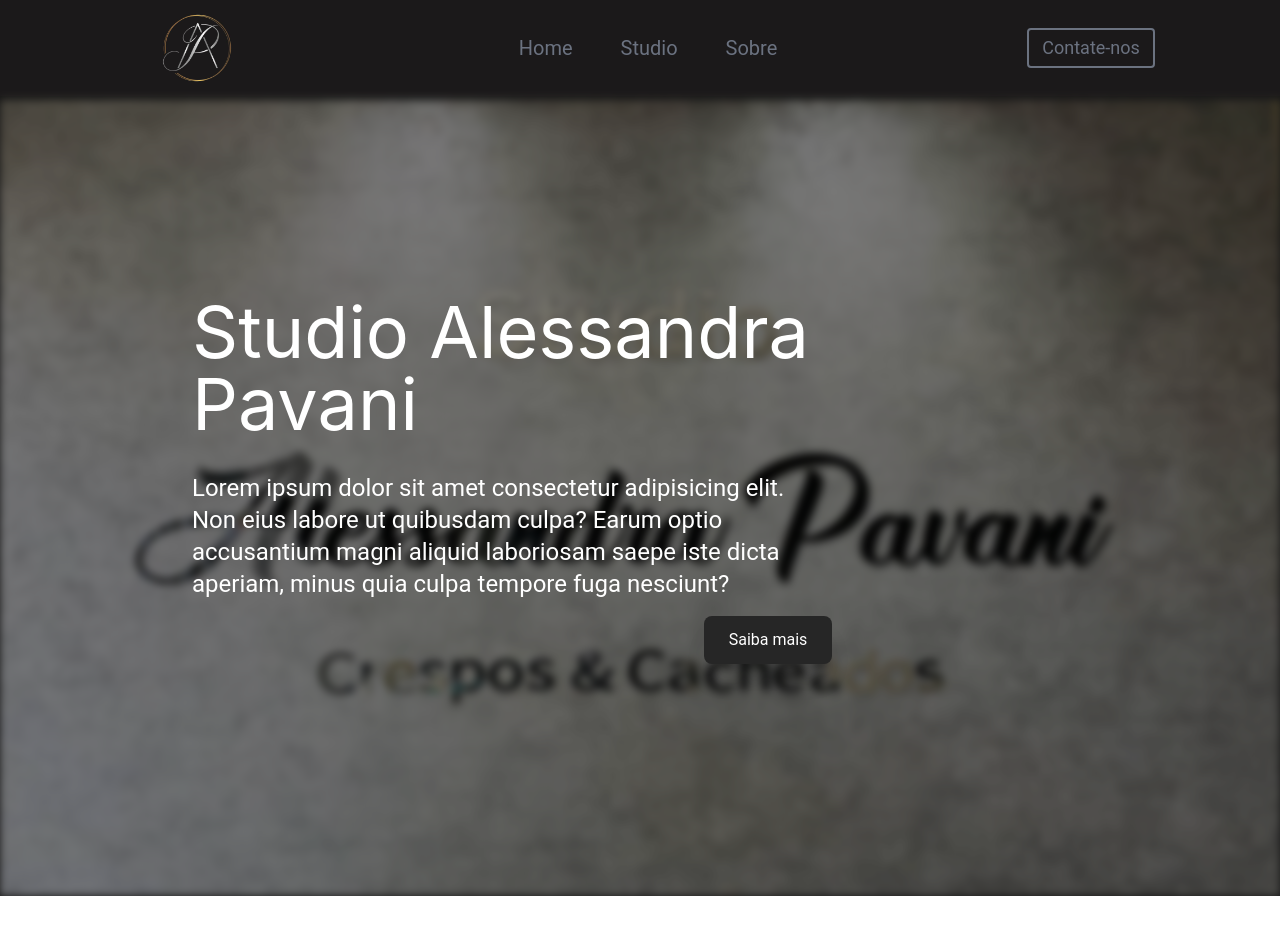
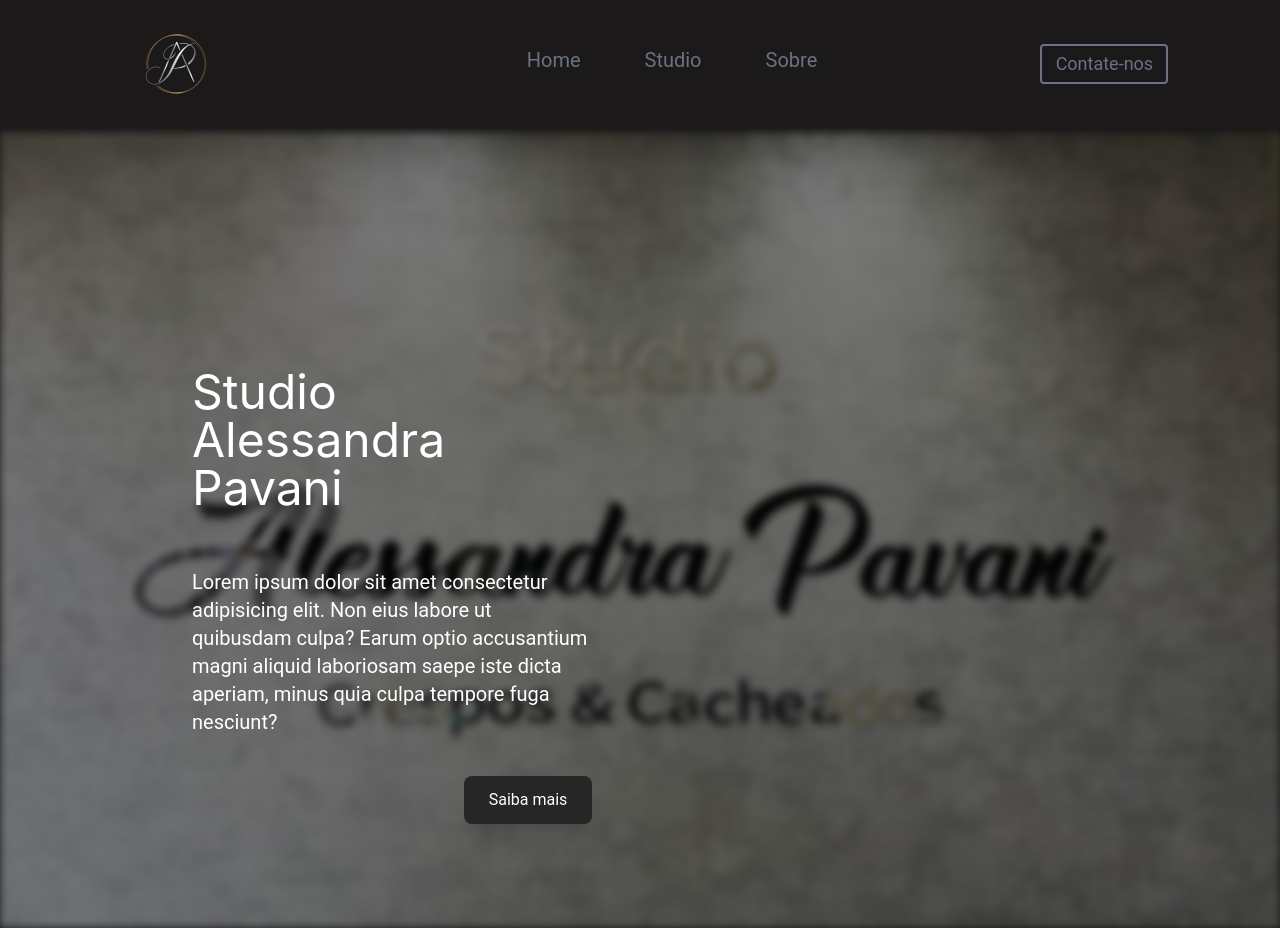
Before and after one commit to PavaniTiago/alessadraPavani, a React (Vite) app: page / in a window 1280 px wide. Before the commit the page ends 896 px from the top, so only its background shows below. Built offline with nearby package versions, Linux system fonts and the light colour scheme.

Commit message:
add nav bar

```diff
--- a/src/App.jsx
+++ b/src/App.jsx
@@ -6,11 +6,13 @@ import { Rotas } from '../src/Rotas'
 function App() {
   return (
     <BrowserRouter>
-      <div className='w-[100%] h-[100%] overflow-x-hidden scroll-smooth'>
-        <div>
-          <Nav />
-        </div>
-        <Rotas />
+      <div className='w-[100%] h-[100%] flex flex-col-reverse  overflow-y-hidden overflow-x-hidden scroll-smooth '>
+          <Rotas/>
+          <div>
+            <Nav />
+          </div>
+
+
       </div>
     </BrowserRouter>
   )
--- a/src/components/Header.jsx
+++ b/src/components/Header.jsx
@@ -12,11 +12,11 @@ export const Header = () => {
   }, [])
 
   return (
-    <header  className='flex w-screen h-screen bg-neutral-900 relative font-roboto'>
-            <img className='w-full brightness-50 blur-sm mt-1' src="/src/assets/bgImg.jpg" />
-            <div data-aos="fade-left" className='text-white absolute flex flex-col items-center h-[28rem] 3xl:h-[34rem] 3xl:w-[50rem] w-[40rem] justify-center ml-48 mt-[10rem]'>
-              <h2 className='text-7xl mb-8 font-inter 3xl:text-8xl'>Studio Alessandra Pavani</h2>
-              <p className='text-2xl'>Lorem ipsum dolor sit amet consectetur adipisicing elit. Non eius labore ut
+    <header className='flex w-screen h-screen bg-neutral-900 font-roboto justify-center md:justify-start' >
+            <img className='w-full brightness-50 blur-sm mt-1 ' src="/src/assets/bgImg.jpg" />
+            <div data-aos="fade-left" className='text-white absolute flex flex-col xsm:h-fit md:gap-6  xsm:w-[25rem] h-[28rem] 3xl:h-[34rem] 3xl:w-[50rem] w-[40rem] md:ml-48 mt-[15rem]'>
+              <h2 className='text-7xl md:text-start xsm:text-5xl mb-8 font-inter 3xl:text-8xl xsm:text-center'>Studio Alessandra Pavani</h2>
+              <p className='text-2xl  xsm:text-xl xsm:text-center md:text-start'>Lorem ipsum dolor sit amet consectetur adipisicing elit. Non eius labore ut
               quibusdam culpa? Earum optio accusantium magni aliquid
               laboriosam saepe iste dicta aperiam, minus quia culpa tempore fuga nesciunt?
               </p>
--- a/src/components/Nav.jsx
+++ b/src/components/Nav.jsx
@@ -1,33 +1,38 @@
-import React from 'react'
+import React, {useState} from 'react'
 import { Link } from 'react-router-dom'
+import { FiMenu } from 'react-icons/fi'
+import { MdClose } from 'react-icons/md'
+
 
 export const Nav = () => {
+
+  const [open, setOpen] = useState(false)
+
+  let Links =[
+    {name:"Home", link: "/"},
+    {name:"Studio", link: "studio"},
+    {name:"Sobre", link: "sobre"},
+  ];
+
   return (
-    <nav className='flex flex-row w-full h-24 bg-[#1B191A] items-center pb-2 justify-around overflow-hidden font-roboto drop-shadow-2xl'>
-            <img className='w-[9rem] mt-2' src="/src/assets/logo.jpg" alt="" />
-          <div className='flex gap-12 pt-2'>
-            <Link
-            className='text-gray-500 text-xl hover:text-gray-200 transition-colors'
-            to="/"
-            >Home
-            </Link>
-
-            <Link
-            className='text-gray-500 text-xl hover:text-gray-200 transition-colors'
-            to='studio'
-            >Studio
-            </Link>
-
-            <Link
-            className='text-gray-500 text-xl hover:text-gray-200 transition-colors'
-            to='sobre'
-            >Sobre
-            </Link>
-          </div>
-            <a className='w-32 h-10 mt-2 rounded text-lg text-gray-500 border-solid border-2 border-gray-500
-            hover:text-gray-200 hover:border-gray-200 transition ease-in-out hover:scale-y-105 hover:scale-x-105 duration-200 flex items-center justify-center'
+    <nav className='flex flex-row w-full md:h-32 xsm:h-24 bg-[#1B191A] items-center pb-2 justify-around font-roboto drop-shadow-2xl '>
+            <img className='md:w-[8rem] xsm:w-[6rem] mt-2' src="/src/assets/logo.jpg" alt="" />
+          <ul className={`md:flex md:items-center md:pb-0  z-[-1] md:static absolute bg-[#1B191A] md:z-auto text-center w-full md:w-auto md:pl-0 pl-9 transition-all duration-500 ease-in ${open ? 'top-24':'top-[-490px]'}`}>
+            {
+          Links.map((link)=>(
+            <div key={link.name} className='md:ml-8  text-xl md:my-0 my-7'>
+              <Link to={link.link} className='text-gray-500  hover:text-gray-200 transition-colors md:ml-8 text-xl md:my-0 my-7'>{link.name}</Link>
+            </div>
+          ))
+        }
+          </ul>
+            <a className='xsm:hidden w-32 h-10 mt-2 rounded text-lg text-gray-500 border-solid border-2 border-gray-500
+            hover:text-gray-200 hover:border-gray-200 transition ease-in-out hover:scale-y-105 hover:scale-x-105 duration-200 md:flex items-center justify-center'
             href='https://linktr.ee/Alessandra_pavani' target="_blank"
             >Contate-nos</a>
+            <div onClick={()=>setOpen(!open)} className='text-4xl md:hidden hover:text-slate-200 text-zinc-400 cursor-pointer transition-colors mt-2'>
+              {open ? <MdClose /> : <FiMenu />}
+            </div>
     </nav>
   )
 }
--- a/src/pages/home/Home.jsx
+++ b/src/pages/home/Home.jsx
@@ -5,9 +5,8 @@ import { Nav } from '../../components/Nav'
 
 export const Home = () => {
   return (
-    <>
-        <Header />
-
-    </>
+    <div className='w-[100%] h-[100%]  bg-neutral-800'>
+    <Header />
+  </div>
   )
 }
--- a/src/pages/sobre/Sobre.jsx
+++ b/src/pages/sobre/Sobre.jsx
@@ -17,7 +17,7 @@ export const Sobre = () => {
   }, [])
 
   return (
-    <div className='w-[100%] h-[100%]  bg-neutral-800'>
+    <div className='w-[100%] h-[100%] bg-neutral-800'>
 
       <div className='flex flex-row items-center'>
         <div className='flex w-fit'>
--- a/src/pages/studio/Header.jsx
+++ b/src/pages/studio/Header.jsx
@@ -21,7 +21,7 @@ export const Header = () => {
 
   return (
     <div className='flex flex-col pt-28' >
-      <div className='pl-24'>
+      <div className='pl-24 '>
         <div data-aos="fade-right">
           <img src="/src/assets/faceImg.jpg" className='w-[135px] h-[135px] rounded-full 3xl:w-[150px] 3xl:h-[150px]'/>
         </div>
@@ -64,7 +64,7 @@ export const Header = () => {
 
       </div>
 
-        <div className='flex flex-row-reverse pt-16 3xl:pt-24 pr-24 pb-28' data-aos="fade-left">
+        <div className='flex flex-row-reverse pt-16 3xl:pt-32 pr-24 pb-28 ' data-aos="fade-left">
             <div className='flex-col mt-8 text-left font-inter w-[48rem]'>
                 <h1 className='text-6xl text-slate-200 3xl:text-7xl'>O lugar designado para a sua <span>estética</span> desejada.</h1>
                 <p className='mt-8 text-xl text-zinc-400 3xl:text-2xl'>
@@ -74,7 +74,7 @@ export const Header = () => {
 
             </div>
 
-              <div className='flex mt-8 3xl:mr-60 xl:mr-32'>
+              <div className='flex mt-8 3xl:mr-80 xl:mr-32'>
                 <Swiper
                 modules={[Navigation, Pagination]}
                 spaceBetween={50}
--- a/src/pages/studio/Studio.jsx
+++ b/src/pages/studio/Studio.jsx
@@ -4,7 +4,7 @@ import { Header } from './Header'
 
 export const Studio = () => {
   return (
-    <div className='w-[100%] h-[100%]  bg-neutral-800'>
+    <div className='w-[100%] h-[100%] bg-neutral-800'>
       <Header />
     </div>
   )
--- a/tailwind.config.cjs
+++ b/tailwind.config.cjs
@@ -13,7 +13,8 @@ module.exports = {
         'custom': 'inset 28px 0px 132px 0px rgba(0,0,0,0.95)'
       },
       screens:{
-        '3xl': '1920px'
+        '3xl': '1920px',
+        'xsm': '360px'
       }
     },
   },
```
Also changed, not shown: src/assets/img10.jpg (added).
